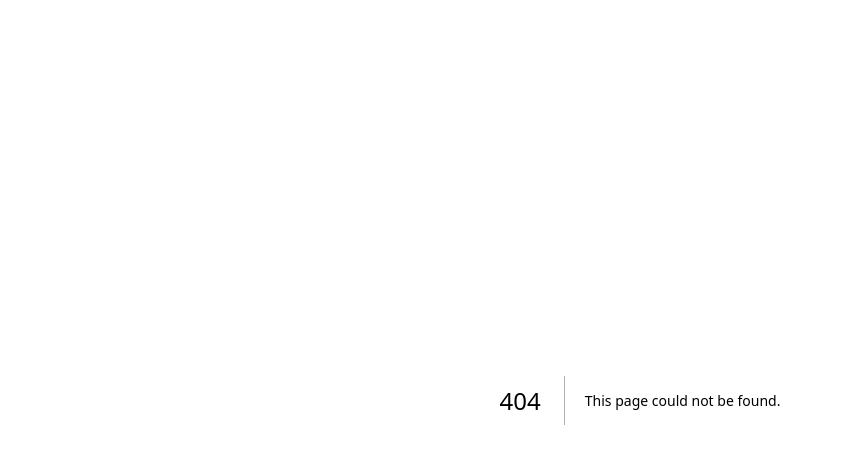
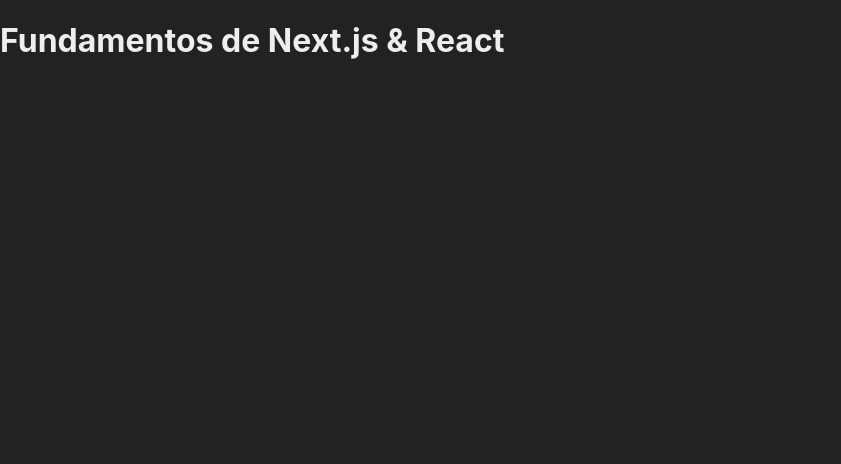
Before and after one commit to davidIsrael-rj/componentes_Next, a Next.js app: page /exemplo in a window 1280 px wide. Before the commit this address had no page. Shown: the top 464 px of the page, without its empty margins (0-841 px from the left). Built offline with nearby package versions, Linux system fonts and the light colour scheme.

Commit message:
Usando Componentes

```diff
--- /dev/null
+++ b/src/components/Cabecalho.jsx
@@ -0,0 +1,7 @@
+export default function Cabecalho(){
+    return(
+        <div>
+            <h1>Fundamentos de Next.js & React</h1>
+        </div>
+    )
+}
--- /dev/null
+++ b/src/pages/exemplo.jsx
@@ -0,0 +1,9 @@
+import Cabecalho from "@/components/Cabecalho";
+
+export default function Exemplo() {
+    return (
+        <div>
+            <Cabecalho />
+        </div>
+    )
+}
```
